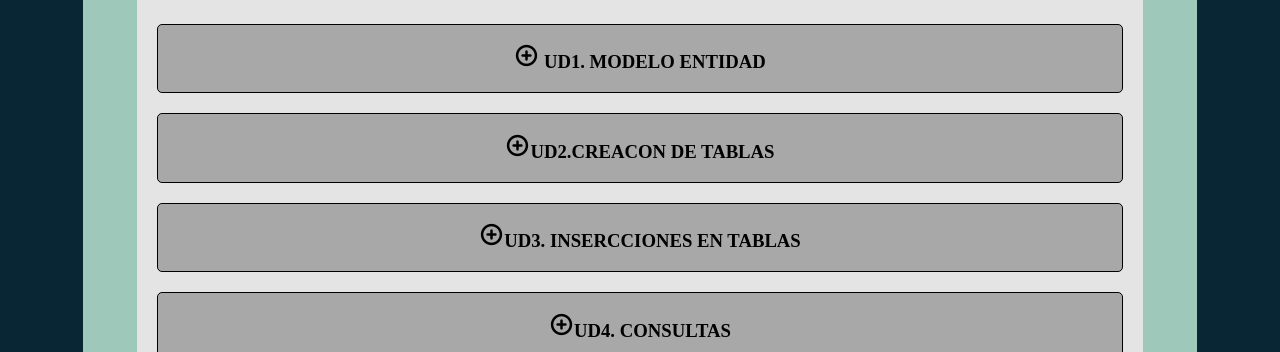
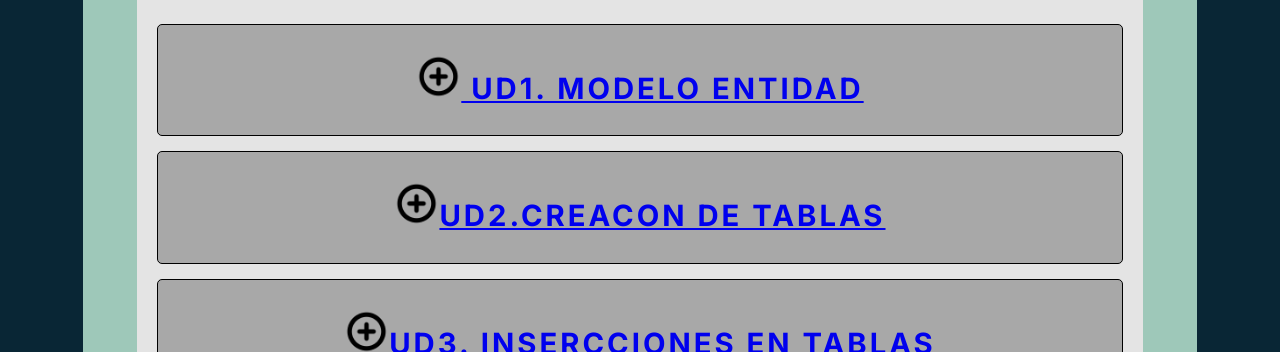
Before and after one commit to KevinVk05/Trabajo_Interfaces, a website: page html/dentroDelCurso.html in a window 1280 px wide. Shown: the part 448-800 px from the top of the page. Drawn offline with Linux system fonts and the light colour scheme; a web font is replaced by a local one.

Commit message:
vago ven a clase y estudia aquí

```diff
--- a/css/_estilosDentroCurso.scss
+++ b/css/_estilosDentroCurso.scss
@@ -1,5 +1,3 @@
-@import 'variables';
-
 #interiorCursos {
     display: flex;
     justify-content: center;
@@ -9,7 +7,7 @@
         padding: 20px;
         background-color: $fondo-central;
         width: 85%;
-        height: 600px;
+        height: 700px;
         border-radius: 50px;
 
         #cajaInterior {
@@ -28,14 +26,18 @@
 
             .unidad {
                 border: 1px solid black;
-                margin-top: 20px;
+                margin-top: 15px;
                 border-radius: 5px;
                 background-color: #A8A8A8;
+                font-family: $Inter;
+                font-size: 25px;
+                letter-spacing: 3px;
                 .circulo {
                     bottom: 0;
-                    height: 25px;
-                    width: 25px;
+                    height: 45px;
+                    width: 45px;
                 }
+
             }
         }
     }
--- a/css/_estilosInformacionUsuario.scss
+++ b/css/_estilosInformacionUsuario.scss
@@ -1,4 +1,3 @@
-@import 'variables';
 #informacionUsuario{
 
     #cajaExterior{
--- a/css/_estilosPaginaCursos.scss
+++ b/css/_estilosPaginaCursos.scss
@@ -1,5 +1,3 @@
-@import 'variables';
-
 #cursos {
     #cajaExterior {
         height: auto;
--- a/css/_inicioSesion.scss
+++ b/css/_inicioSesion.scss
@@ -1,4 +1,3 @@
-@import 'variables';
 #inicioSesion{
     position: relative;
     z-index: 2;
--- a/css/_variables.scss
+++ b/css/_variables.scss
@@ -1,5 +1,6 @@
 @import url('https://fonts.cdnfonts.com/css/irish-grover');
 @import url('https://fonts.googleapis.com/css2?family=Inknut+Antiqua:wght@300;400;500;600;700;800;900&display=swap');
+@import url('https://fonts.googleapis.com/css2?family=Inter:ital,opsz,wght@0,14..32,100..900;1,14..32,100..900&display=swap');
 
 // Definición de las variables de color
 $colorFondo:#092635;
@@ -10,3 +11,4 @@ $colorFooter: #8BBBA8;
 $fondoDentroCajas: #e4e4e4;
 $Irish: "Irish Grover";
 $Inknut: "Inknut Antiqua";
+$Inter: "Inter";
--- a/html/dentroDelCurso.html
+++ b/html/dentroDelCurso.html
@@ -24,22 +24,31 @@
                 <!--Inknut Antiqua tipo de letra-->
                 <h2 class="TituloCurso large-12 medium-12 small-12">BASE DE JACINTOS</h2>
                 <!--#A8A8A8-->
+                <a href="dentroDeLaUnidad.html">
                     <div class=" unidad large-12 medium-12 small-12">
                         <!--Añadir la imagen del  +  -->
                         <h3><img src="../imagenes/add-circle-outline.png" class="circulo"> UD1. MODELO ENTIDAD</h3>
                     </div>
+                </a>
+                <a href="dentroDeLaUnidad.html">
                     <div class=" unidad large-12 medium-12 small-12">
                         <!--Añadir la imagen del  +  -->
                         <h3><img src="../imagenes/add-circle-outline.png" class="circulo">UD2.CREACON DE TABLAS</h3>
                     </div>
+                </a>
+                <a href="dentroDeLaUnidad.html">
                     <div class=" unidad large-12 medium-12 small-12">
                         <!--Añadir la imagen del  +  -->
-                    <h3><img src="../imagenes/add-circle-outline.png" class="circulo">UD3. INSERCCIONES EN TABLAS</h3>
+                        <h3><img src="../imagenes/add-circle-outline.png" class="circulo">UD3. INSERCCIONES EN TABLAS
+                        </h3>
                     </div>
+                </a>
+                <a href="dentroDeLaUnidad.html">
                     <div class=" unidad large-12 medium-12 small-12">
                         <!--Añadir la imagen del  +  -->
                         <h3><img src="../imagenes/add-circle-outline.png" class="circulo">UD4. CONSULTAS</h3>
                     </div>
+                </a>
             </div>
         </div>
     </main>
@@ -69,8 +78,8 @@
         </div>
         <p class="textoMapa">Ven a visitarnos</p>
         <iframe
-            src="https://www.google.com/maps/embed?pb=!1m18!1m12!1m3!1d6075.165784685416!2d-3.6536834234694675!3d40.41809015555575!2m3!1f0!2f0!3f0!3m2!1i1024!2i768!4f13.1!3m3!1m2!1s0xd422f599699f1ab%3A0x83554f35d5502a11!2sIES%20Francisco%20de%20Goya!5e0!3m2!1ses!2ses!4v1740044343678!5m2!1ses!2ses" allowfullscreen="" loading="lazy" class="mapa"
-            referrerpolicy="no-referrer-when-downgrade"></iframe>
+            src="https://www.google.com/maps/embed?pb=!1m18!1m12!1m3!1d6075.165784685416!2d-3.6536834234694675!3d40.41809015555575!2m3!1f0!2f0!3f0!3m2!1i1024!2i768!4f13.1!3m3!1m2!1s0xd422f599699f1ab%3A0x83554f35d5502a11!2sIES%20Francisco%20de%20Goya!5e0!3m2!1ses!2ses!4v1740044343678!5m2!1ses!2ses"
+            allowfullscreen="" loading="lazy" class="mapa" referrerpolicy="no-referrer-when-downgrade"></iframe>
     </footer>
 </body>
 
```
Also changed, not shown: css/style.css, 1 other file. Lines whose indentation alone changed are shown as unchanged.
